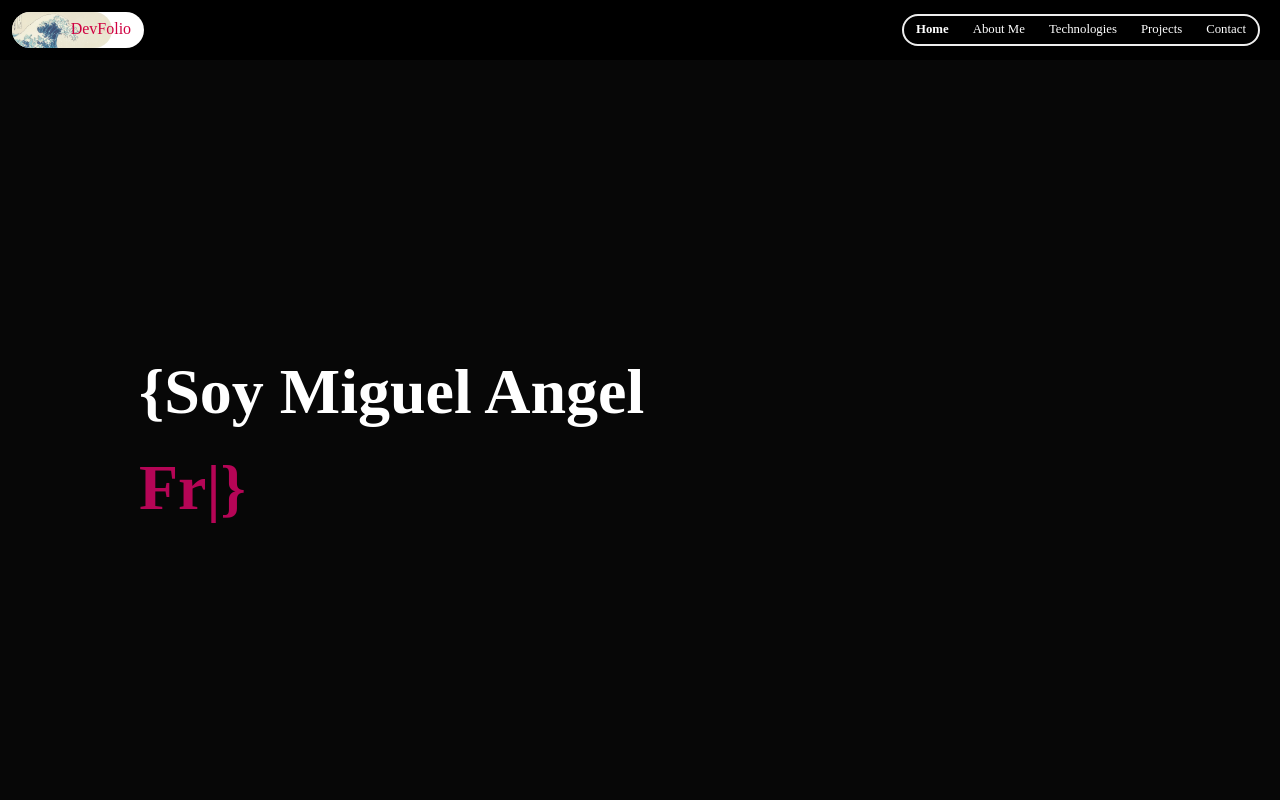
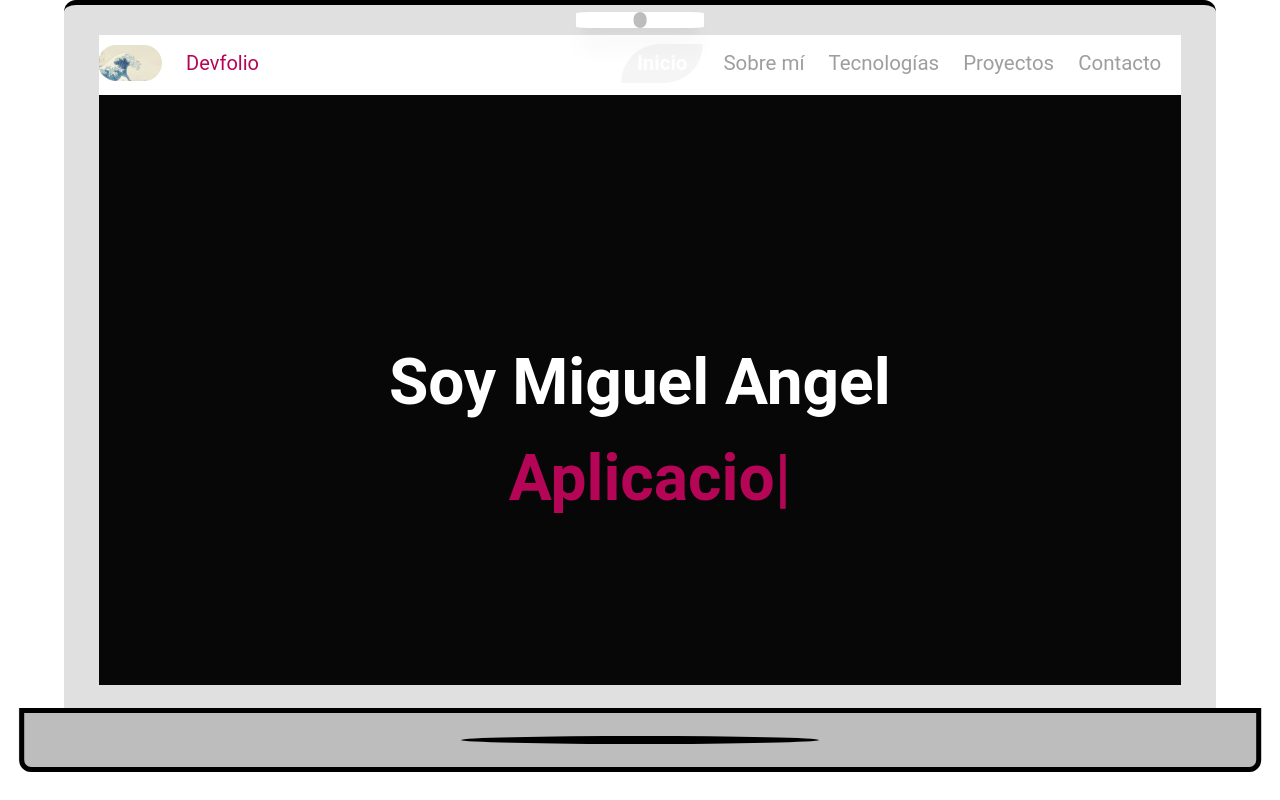
Before and after one commit to DevilsWillCry/portfolio, a React (Vite) app: page / in a window 1280 px wide. Shown: the top 800 px of the page. Built offline with nearby package versions, Linux system fonts and the light colour scheme.

Commit message:
Mejoras para el portofolio, PC FRAME

```diff
--- a/src/App.jsx
+++ b/src/App.jsx
@@ -1,23 +1,29 @@
 import React, { useEffect, useRef } from "react";
+import NavBar from "./components/NavBar";
+import MyBanner from "./components/MyBanner";
+import MainSection from "./components/MainSection";
 import AboutSection from "./components/AboutSection";
-import MainSection from "./components/MainSection";
-import NavBar from "./components/NavBar";
 import TecnologiesSection from "./components/TecnologiesSection";
 import ProjectsSection from "./components/ProjectsSection";
 import ExpStudSection from "./components/ExpStudSection";
-import MyBanner from "./components/MyBanner";
 import ContactSection from "./components/ContactSection";
+import PcFrame from "./components/PcFrame";
 
 function App() {
   return (
-    <main className="w-screen h-auto items-center justify-center font-serif">
+    <>
+      <PcFrame />
+      <main className="flex flex-col relative top-0 left-[50%] translate-x-[-50%] w-[86.5vw] h-[87vh] items-center justify-start font-sans bg-[#070707] overflow-y-auto scroll-smooth">
         <NavBar />
-      <section id="home" className="section transition-all">
+
+        <section id="home" className="section flex flex-col items-center justify-center transition-all bg-[#070707] min-h-[87vh] w-full">
           <MainSection />
         </section>
+
+        {/*
         <section
           id="about"
-        className="section relative overflow-hidden bg-myColor flex justify-center items-center  h-screen w-screen transition-all duration-500 -z-10"
+          className="section relative overflow-hidden bg-[#070707] flex justify-center items-center  min-h-[87vh] w-full transition-all duration-500 z-10"
         >
           <AboutSection />
         </section>
@@ -39,7 +45,9 @@ function App() {
       >
         <ContactSection/>
       </section>
+      */}
       </main>
+    </>
   );
 }
 
--- a/src/components/AboutSection.jsx
+++ b/src/components/AboutSection.jsx
@@ -1,5 +1,4 @@
 import React from "react";
-import { ReactTyped, Typed } from "react-typed";
 import imageAbout from "../assets/about-image.jpg";
 import WaveText from "./WaveText";
 
--- a/src/components/Carousel.jsx
+++ b/src/components/Carousel.jsx
@@ -1,5 +1,4 @@
 import { useEffect, useState } from "react";
-import WaveText from "./WaveText";
 
 const Carousel = (props) => {
   const totalElements = props.arrayElements.length;
--- a/src/components/ExpStudSection.jsx
+++ b/src/components/ExpStudSection.jsx
@@ -9,7 +9,6 @@ import {
   Typography,
 } from "@material-tailwind/react";
 
-import { HomeIcon } from "@heroicons/react/24/outline";
 
 const ArrayExperienceElements = [
   {
--- a/src/components/MainSection.jsx
+++ b/src/components/MainSection.jsx
@@ -1,4 +1,4 @@
-import React from "react";
+import React, { useEffect, useState } from "react";
 import { ReactTyped } from "react-typed";
 import mainImage from "../assets/main-image.png";
 
@@ -6,31 +6,33 @@ const textColor = "text-white";
 const altTextColor = "text-myColor";
 
 function MainSection() {
+
   return (
-    <div className="flex flex-row justify-center items-center w-screen h-[100vh] bg-[#070707] mt-10 px-14 gap-x-5">
-      <div className="sm:text-[5vw] max-sm:text-[6.5vw] w-full lg:w-[60%] max-sm:h-[20vh] max-sm:text-center animate-slide-in-blurred-top">
-        <h1 className={`${textColor} font-bold block`}>{"{"}Soy Miguel Angel</h1>
-        <span className={`${altTextColor} font-bold`}>
+    <div className="flex flex-row justify-center items-center text-center w-auto h-auto bg-[#070707] mt-10 px-14 gap-x-5">
+      <div className="sm:text-[5vw] max-sm:text-[6.5vw] w-full max-sm:h-[20vh] max-sm:text-center animate-slide-in-blurred-top stext-center">
+        <h1 className={`${textColor} font-bold block`}>Soy Miguel Angel</h1>
+        <span className={`${altTextColor} font-bold ml-5`}>
           <ReactTyped
             strings={[
-              "Desarrollador Web",
-              "Frontend Developer",
-              "Backend Developer",
+              "Desarrollo Web",
+              "Frontend con ReactJS",
+              "Aplicaciones Escalables",
             ]}
-            typeSpeed={60}
-            backSpeed={50}
+            typeSpeed={50}
+            backSpeed={30}
             loop
           />
-          {"}"}
         </span>
       </div>
-      <div className="flex max-sm:hidden items-center justify-center w-[22vw]  h-auto rounded-3xl bg-[#070707] border-2 transition-all animate-slide-in-blurred-top">
+      {/*
+      <div className="flex max-sm:hidden items-center justify-center  h-auto rounded-3xl bg-[#070707] border-2 transition-all animate-slide-in-blurred-top">
         <img
           className="w-[100%] h-[100%] rounded-3xl object-contain drop-shadow-[0_35px_35px_rgba(249,246,247,0.2)] transition-all"
           src={mainImage}
           alt="assets/main-image.png"
         />
       </div>
+      */}
     </div>
   );
 }
--- a/src/components/NavBar.jsx
+++ b/src/components/NavBar.jsx
@@ -12,28 +12,28 @@ import {
 
 const navigation = [
   {
-    name: "Home",
+    name: "Inicio",
     href: "#home",
     current: true,
     image: <HomeIcon className="text-myColor size-5" />,
   },
   {
-    name: "About Me",
+    name: "Sobre mí",
     href: "#about",
     image: <UserCircleIcon className="text-myColor size-5" />,
   },
   {
-    name: "Technologies",
+    name: "Tecnologías",
     href: "#technologies",
     image: <CommandLineIcon className="text-myColor size-5" />,
   },
   {
-    name: "Projects",
+    name: "Proyectos",
     href: "#projects",
     image: <TrophyIcon className="text-myColor size-5" />,
   },
   {
-    name: "Contact",
+    name: "Contacto",
     href: "#contact",
     image: <PhoneIcon className="text-myColor size-5" />,
   },
@@ -68,16 +68,16 @@ function NavBar() {
   };
 
   return (
-    <div className="flex flex-row  fixed top-0 left-0 w-screen h-auto bg-black max-sm:items-end max-sm:p-3  sm:p-3 sm:items-center max-sm:justify-between z-50">
+    <div className="flex flex-row  sticky top-8 left-[50%]  w-full h-auto max-sm:items-end max-sm:p-3  sm:p-3 sm:items-center max-sm:justify-between bg-white contrast-100">
       {/* Text NavBar in PC resolution*/}
-      <div className="bg-white relative rounded-full h-full w-[12%]">
+      <div className="bg-white relative rounded-full h-full w-auto flex flex-row items-center gap-x-1">
         <img
-          className="h-[36px] w-[100px] object-cover rounded-t-full rounded-b-full opacity-80 -z-10"
+          className="h-[36px] w-[100px] object-cover rounded-t-full rounded-b-full opacity-80 z-0"
           src={logoImage}
           alt="logo-image.png"
         />
-        <h1 className="text-myColor contrast-150 absolute -top-[-5px] right-[10%] max-sm:hidden">
-          DevFolio
+        <h1 className="text-myColor text-xl ml-2 max-sm:hidden max-text-screen:text-[2vw] px-3 mr-5 text-nowrap">
+          Devfolio
         </h1>
       </div>
       {/* Icon to open the navbar (hamburger icon) */}
@@ -88,12 +88,12 @@ function NavBar() {
 
       {/* Navbar that slides in */}
       <div
-        className={`flex justify-between bg-black max-sm:absolute top-0 left-0 w-screen max-sm:p-3 ${
+        className={`flex justify-between  max-sm:absolute top-0 left-0 w-screen max-sm:p-3 ${
           isNavOpen ? " max-sm:translate-y-0" : " max-sm:-translate-y-full"
         }  transform transition-all sm:justify-end
         `}
       >
-        <div className="flex  max-sm:flex-col gap-y-5 max-sm:mt-5 text-start mr-2 sm:border-2 sm:rounded-full">
+        <div className="flex max-sm:flex-col gap-y-5 max-sm:mt-5 text-start mr-2">
           {currentNavigation.map((item) => (
             <div key={item.name} className="flex items-center justify-start">
               <span className="hidden max-sm:inline-block">{item.image}</span>
@@ -101,8 +101,8 @@ function NavBar() {
                 onClick={(e) => handleScrollToSection(e)}
                 rel="noopener noreferrer"
                 href={item.href}
-                className={`text-white mx-2 transition-colors duration-300 hover:text-gray-500 sm:text-[1.8vw] lg:text-[1vw] max-sm:text-[3vw] max-md:text-[2vw] p-1 ${
-                  item.current ? "font-bold" : ""
+                className={`text-gray-500 text-center mx-2 transition-all duration-300 hover:text-white sm:text-[2.5vw] lg:text-[1.6vw] max-sm:text-[3vw] max-md:text-[2.5vw] p-1 ${
+                  item.current ? "font-bold text-white bg-gray-100 rounded-tl-full rounded-br-full px-4 py-1" : ""
                 }`}
               >
                 {item.name}
--- /dev/null
+++ b/src/components/PcFrame.jsx
@@ -0,0 +1,25 @@
+import React from "react";
+
+function PcFrame() {
+  return (
+    <>
+      <div className="after:content-['']  after:block after:absolute after:top-3 after:left-[50%] after:translate-x-[-50%] after:h-[2%] after:w-[10%] after:bg-white after:z-[100] after:shadow-xl after:rounded-[10%]">
+
+      <div className="before:w-[90%] before:h-[90%] before:fixed before:border-solid before:border-t-[5px] before:rounded-tl-xl before:rounded-tr-xl before:border-black before:top-0 before:z-[60] before:left-[50%] before:translate-x-[-50%] before:pointer-events-none">
+        {/* Marco del Frame del PC*/}
+        <div className="w-[90%] h-[90%] fixed border-solid border-[35px] border-gray-300 rounded-t-xl  z-50 top-0 left-[50%] translate-x-[-50%] pointer-events-none overflow-hidden "></div>
+        {/* Lente de la cámara frontal del PC*/}
+        <div className="h-[2%] w-[1%] absolute top-3 left-[50%] translate-x-[-50%]  bg-gray-400 z-[101] rounded-full"></div>
+
+      </div>
+      </div>
+      <div className="after:content-[''] after:block after:absolute after:bottom-14 after:left-[36%] after:h-[1%] after:w-[28%] after:bg-black after:z-[100] after:shadow-xl after:rounded-[50%]">
+        <div className="before:w-[97%] before:h-[8%] before:fixed before:bottom-7 before:left-[50%] before:translate-x-[-50%]  before:border-solid before:border-black before:border-[5px] before:rounded-br-xl before:rounded-bl-xl before:z-[70]">
+          <div className="fixed bottom-7 right-[50%] translate-x-[50%] w-[97%] h-[8%] z-[60] bg-gray-400 rounded-br-xl rounded-bl-xl"></div>
+        </div>
+      </div>
+    </>
+  );
+}
+
+export default PcFrame;
--- a/src/components/TecnologiesSection.jsx
+++ b/src/components/TecnologiesSection.jsx
@@ -1,5 +1,4 @@
 import React from "react";
-import WaveText from "./WaveText";
 
 import MyCarousel from "./Carousel";
 import { arrayElements } from "../helpers/arrayCarousel.js";
--- a/tailwind.config.js
+++ b/tailwind.config.js
@@ -133,10 +133,11 @@ export default withMT( {
       }
     },
     screens: {
-      'max-sm': {'max': '540px'},  // Para pantallas de máximo 640px
-      'max-md': {'max': '768px'},  // Para pantallas de máximo 768px
-      'max-lg': {'max': '1024px'}, // Para pantallas de máximo 1024px
-      'max-xl': {'max': '1280px'}, // Puedes agregar más breakpoints si es necesario
+      'max-sm': {'max': '540px'},
+      'max-md': {'max': '768px'},
+      'max-lg': {'max': '1024px'},
+      'max-xl': {'max': '1280px'},
+      'max-text-screen': {'max': '720px'},
     },
   },
   plugins: [],
```
Also changed, not shown: src/assets/icon-code.png (added), 1 other file (tests, documents, lock files or other folders). Lines whose indentation alone changed are shown as unchanged.
